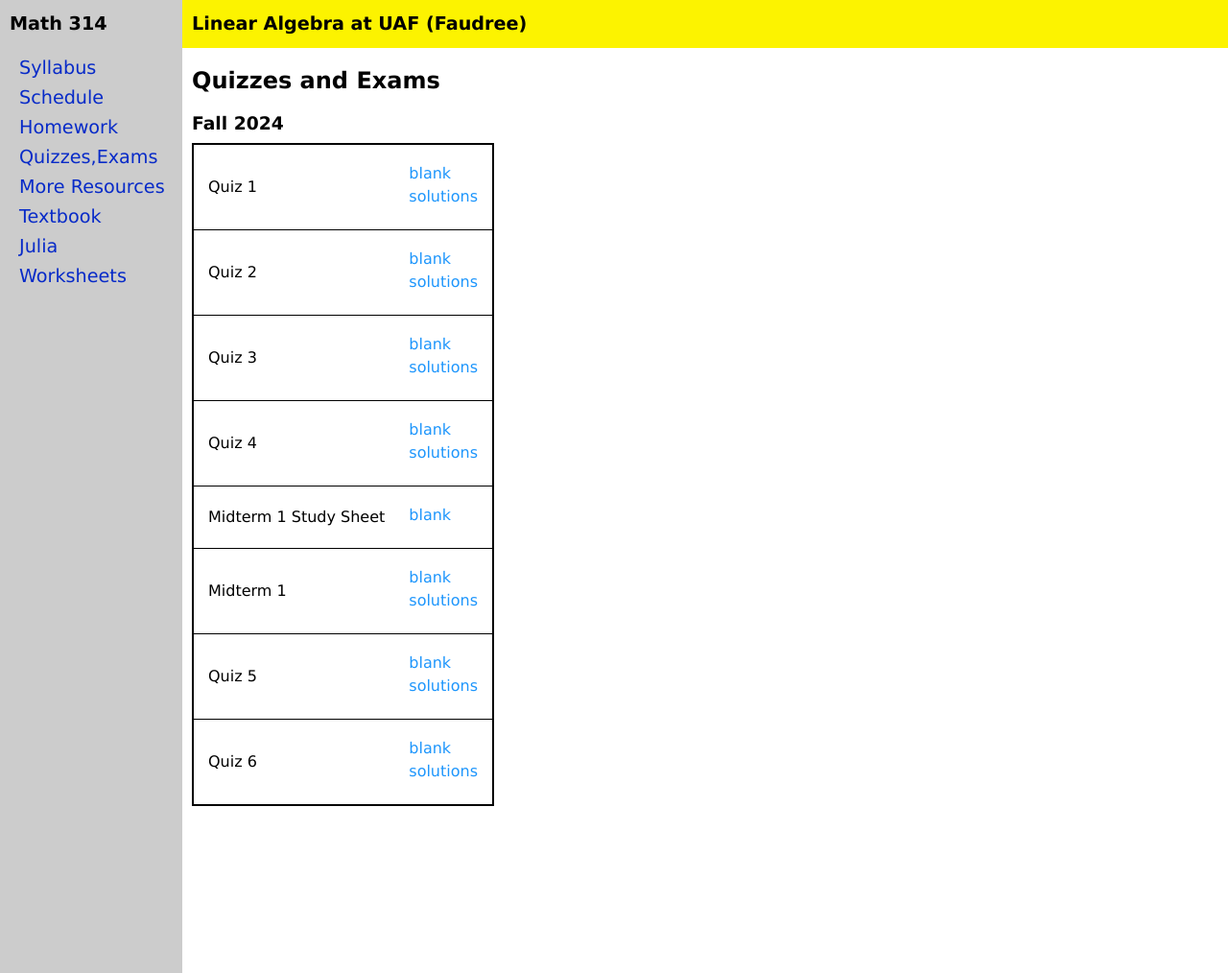
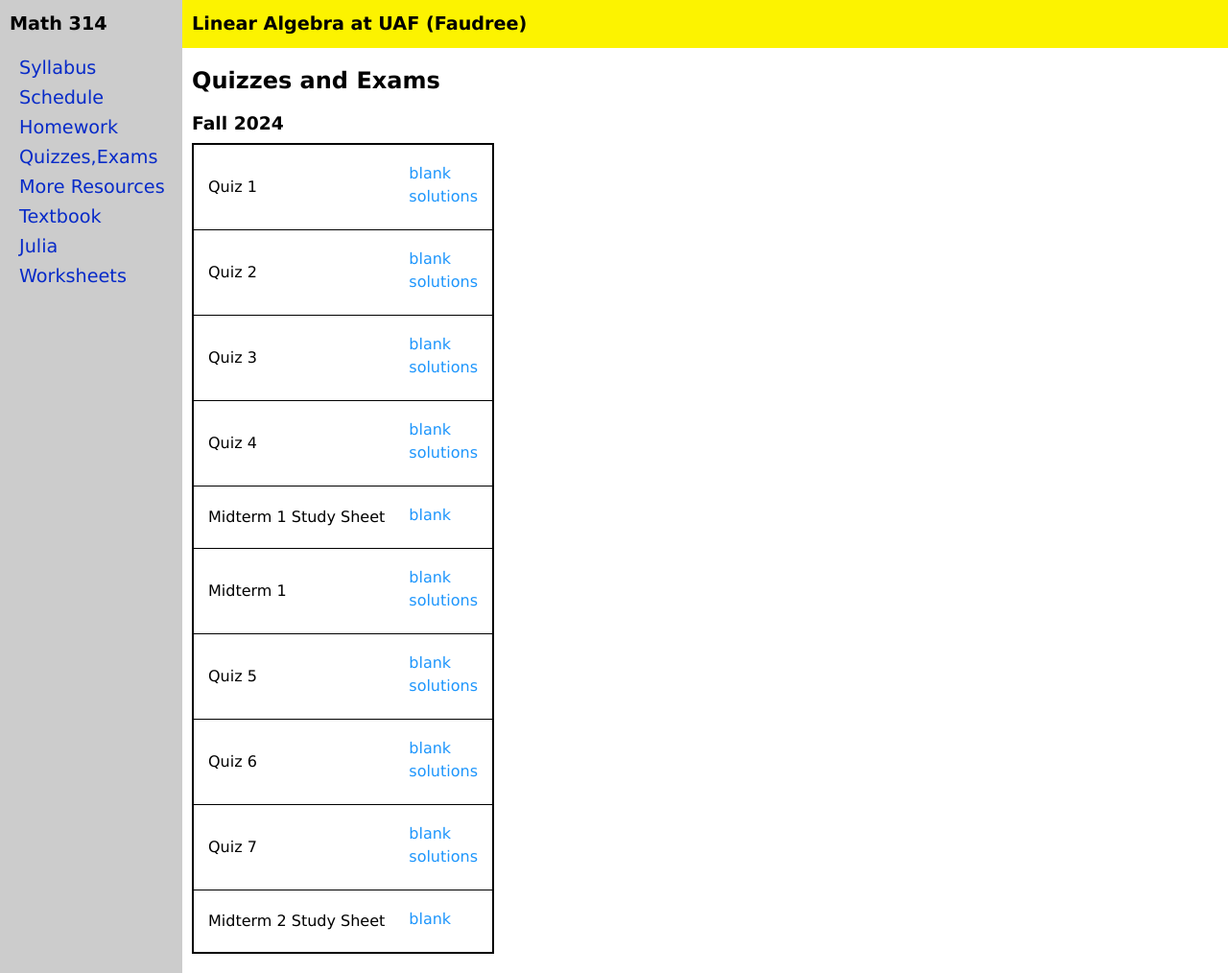
Before and after one commit to jrfaudree/LA, a Jekyll site: the page built from quizexam.md, in a window 1280 px wide and 1014 px high. Shown: the whole window at 96% size. Built offline with Jekyll 4.4.1, drawn with Linux system fonts in a browser that asks for light colours.

Commit message:
Update quizexam.yml

```diff
--- a/_data/quizexam.yml
+++ b/_data/quizexam.yml
@@ -24,3 +24,8 @@ quizexam:
 - name: Quiz 6
   blank: M314f24_q6.pdf
   solutions: M314f24_q6-s.pdf
+- name: Quiz 7
+  blank: M314f24_q7.pdf
+  solutions: M314f24_q7-s.pdf
+- name: Midterm 2 Study Sheet
+  blank: MT2Study.pdf
```
